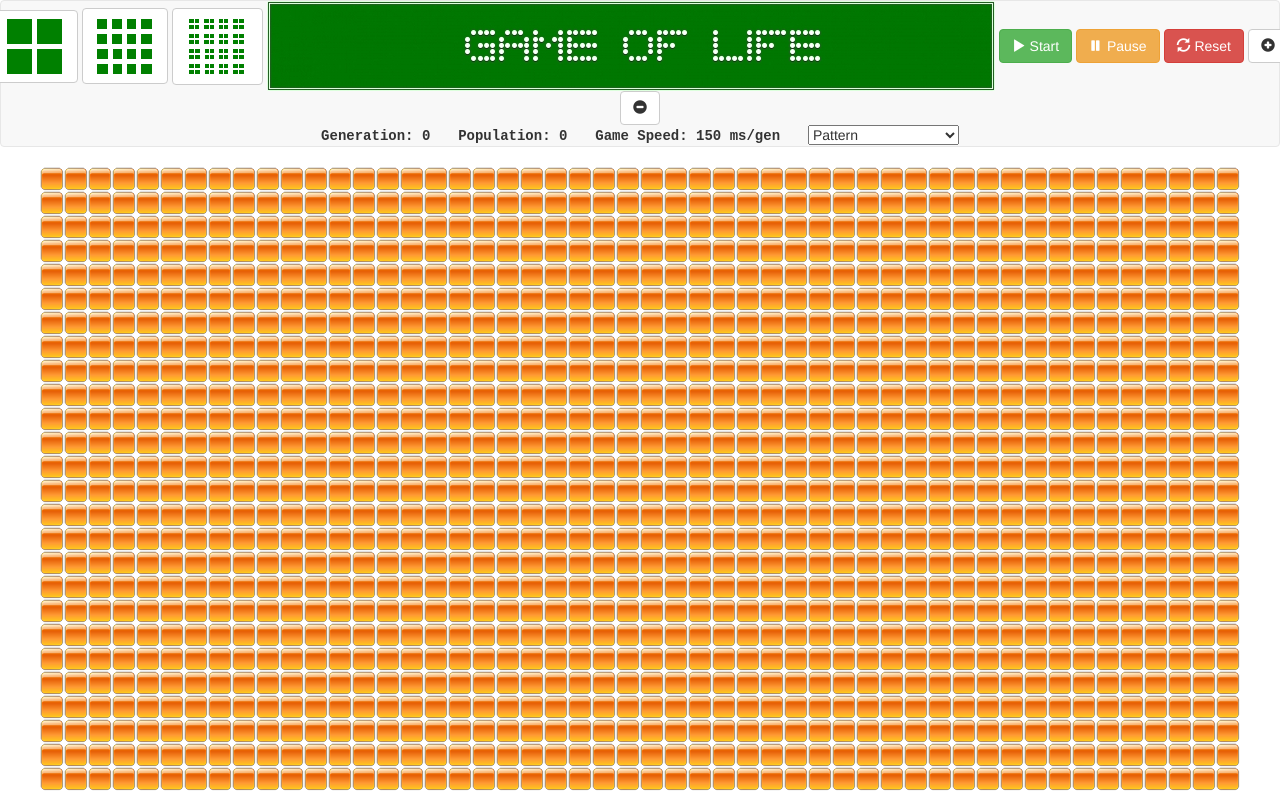
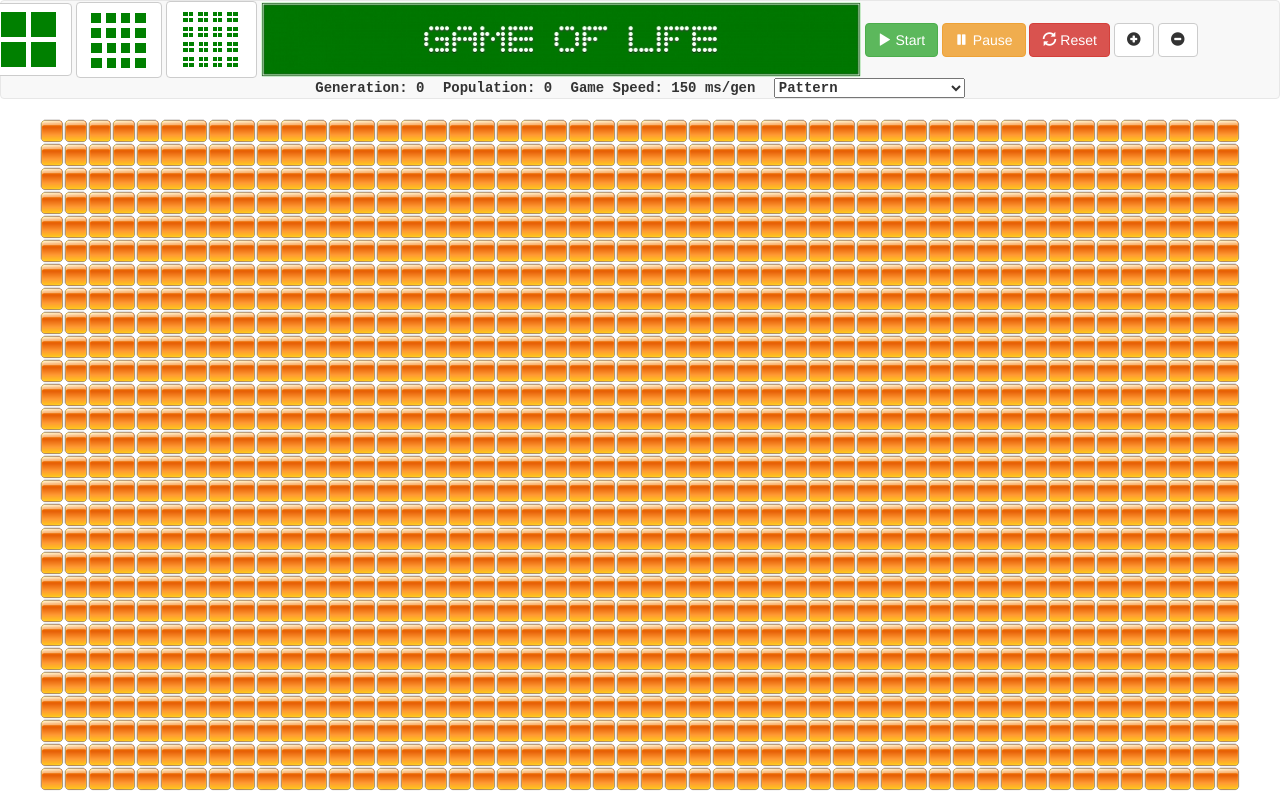
Before and after one commit to expspace/Game-Of-Life, a website: page index.html in a window 1280 px wide. Shown: the top 791 px of the page. Drawn offline with nearby package versions, Linux system fonts and the light colour scheme.

Commit message:
External css

```diff
--- a/index.html
+++ b/index.html
@@ -10,14 +10,14 @@ Author: Sebastian Proctor-Shah
 		<link rel="stylesheet" href="styles/GameOfLife.css">
 		<script src = "scripts/GameOfLife.js"></script>
 	</head>
-	<body>
+	<body class="app">
 		<nav class="navbar navbar-default">
-			<div align = "center">
+			<div>
 				<div class="row">
 					<button type="button" onclick='setGridSize("small")' class="btn btn-default"><img src = "images/Small_Grid_24x24.png"> </button>
 					<button type="button" onclick='setGridSize("medium")' class="btn btn-default"><img src = "images/Medium_Grid_12x12.png"> </button>
 					<button type="button" onclick='setGridSize("large")' class="btn btn-default"><img src = "images/Large_Grid_6x6.png"> </button>
-					<img src = "images/GOLBanner.jpg">
+					<img class="banner" src = "images/GOLBanner.jpg">
 					<button type="button" onclick="startSimulation()" class="btn btn-success"><span class="glyphicon glyphicon-play" aria-hidden="true"></span> Start </button>
 					<button type="button" onclick="pauseSimulation()" class="btn btn-warning"><span class="glyphicon glyphicon-pause" aria-hidden="true"></span> Pause </button>
 					<button type="button" onclick="resetSimulation()" class="btn btn-danger"><span class="glyphicon glyphicon-refresh" aria-hidden="true"></span> Reset </button>
@@ -26,10 +26,11 @@ Author: Sebastian Proctor-Shah
 					<button type="button" onclick='setGameSpeed(50)' class="btn btn-default"><span class="glyphicon glyphicon-minus-sign" aria-hidden="true"></span></button>
 				</div>
 				<div class="row">
-					<strong><span id="generation" style ="font-family: monospace">Generation: 0 </span></strong>&nbsp&nbsp&nbsp&nbsp
-					<strong><span id="population" style ="font-family: monospace">Population: 0 </span></strong>&nbsp&nbsp&nbsp&nbsp
-					<strong><span id="game speed" style ="font-family: monospace">Game Speed: 150 ms/gen </span></strong>&nbsp&nbsp&nbsp&nbsp
-
+					<div class="info-panel">
+						<strong><span id="generation">Generation: 0</span></strong>
+						<strong><span id="population">Population: 0</span></strong>
+						<strong><span id="game speed">Game Speed: 150 ms/gen</span></strong>
+						<strong>
 							<select id = "patternSelect" onchange="setPattern()">
 								<option disabled selected> Pattern </option>
 								<option value = "R-pentomino">R-pentomino</option>
@@ -39,11 +40,13 @@ Author: Sebastian Proctor-Shah
 								<option value = "Butterfly">Butterfly</option>
 								<option value = "Gosper glider gun">Gosper glider gun</option>
 							</select>
+						</strong>
+					</div>
 				</div>
 			</div>
 		</nav>
 		<div id='gamecanvas'>
-              <canvas id = "gCanvas" width = "1200" height = "1200" style = "display:block; margin:0 auto;" onclick="setTiles(event)"></canvas>
+              <canvas id = "gCanvas" width = "1200" height = "1200" onclick="setTiles(event)"></canvas>
 		</div>
 	</body>
 </html>
--- a/styles/GameOfLife.css
+++ b/styles/GameOfLife.css
@@ -0,0 +1,17 @@
+.info-panel {
+    font-family: monospace;
+    text-align: center;
+}
+
+.info-panel strong {
+    padding: 0 5px;
+}
+
+#gCanvas {
+    display: block;
+    margin: 0 auto;
+}
+
+.banner {
+    width: 600px;
+}
```
Lines whose indentation alone changed are shown as unchanged.
